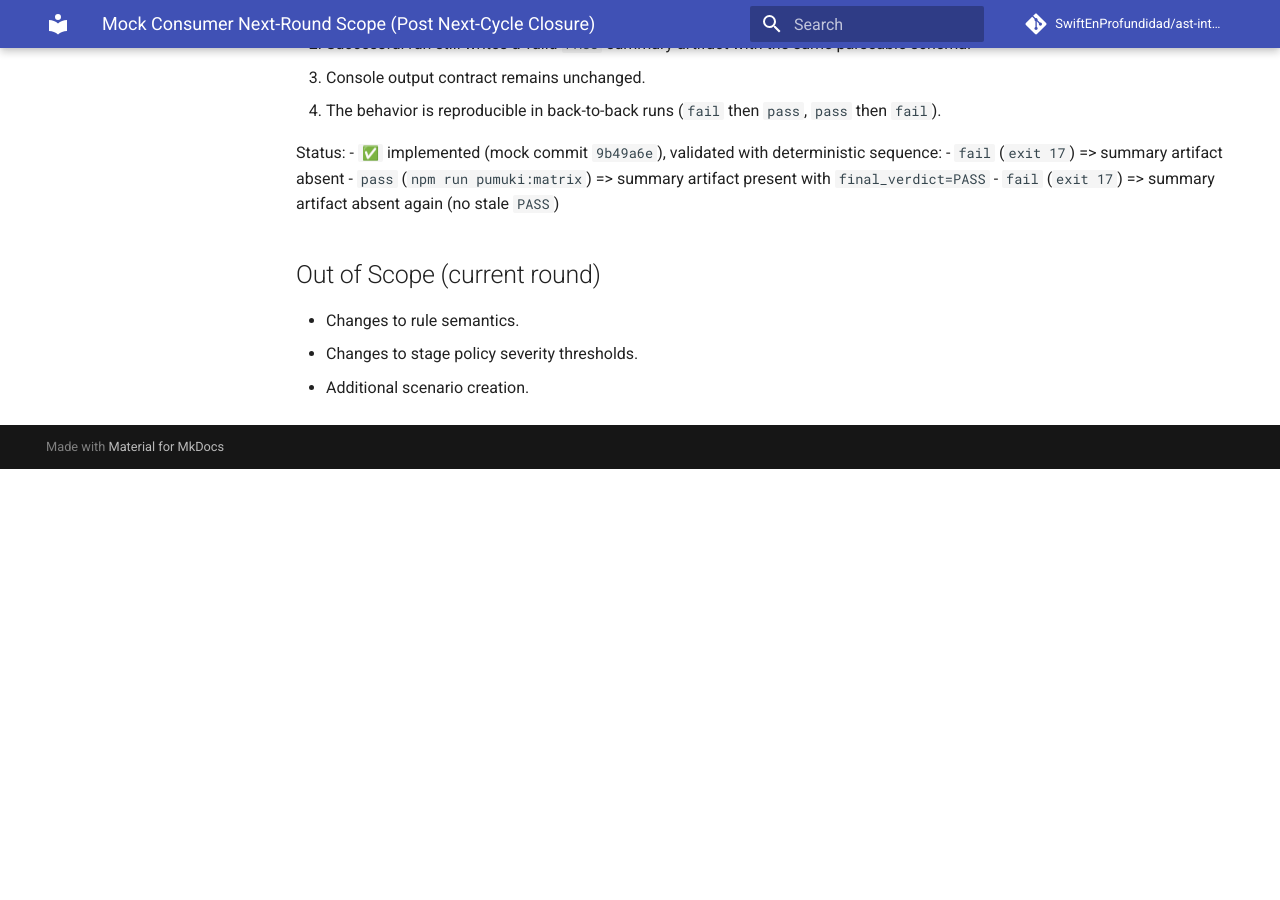
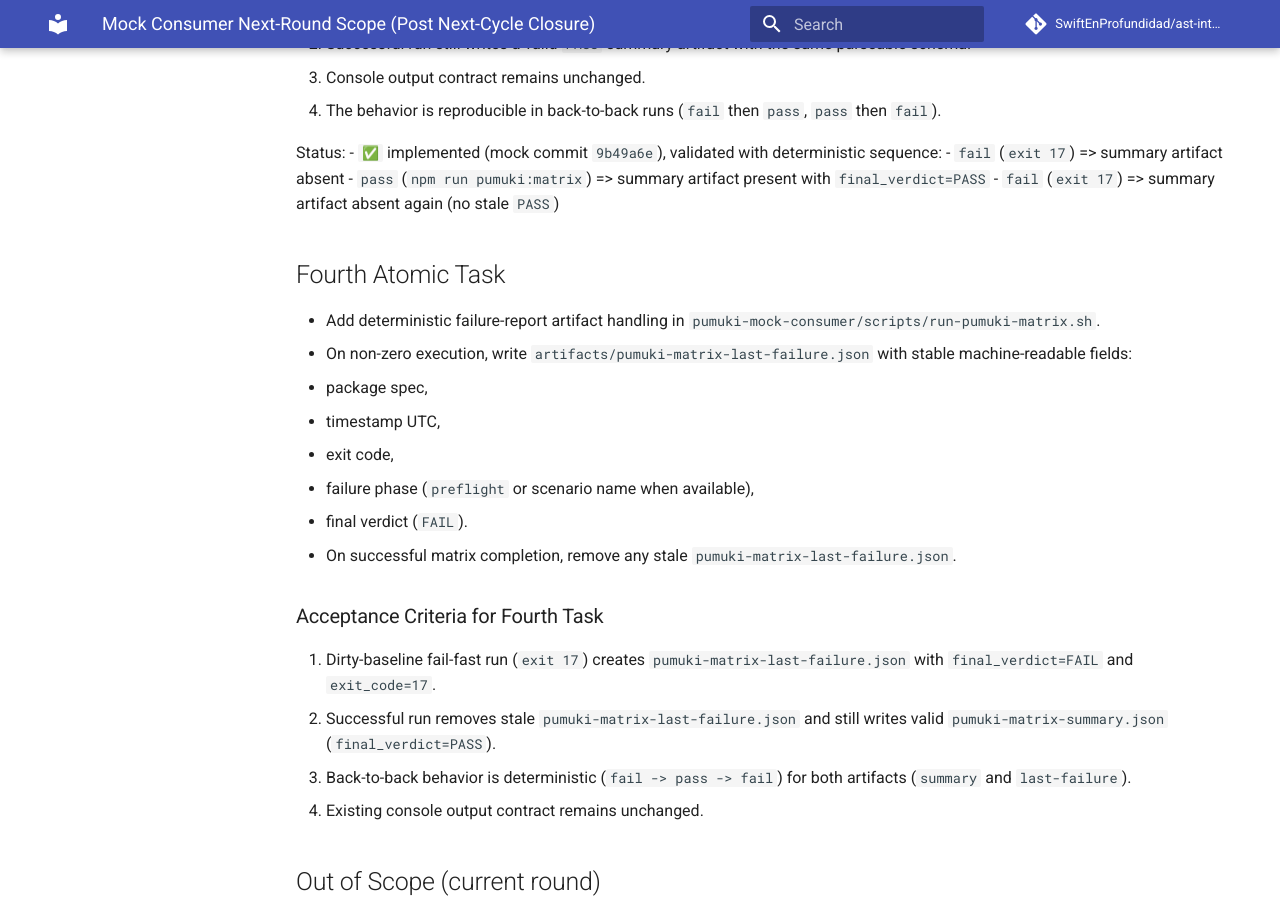
Before and after one commit to SwiftEnProfundidad/ast-intelligence-hooks, an MkDocs documentation site: the page built from docs/validation/mock-consumer-next-round-scope.md, in a window 1280 px wide and 900 px high, scrolled down 1844 px. Built offline with MkDocs 1.6.1 and Material for MkDocs 9.7.7, drawn with Linux system fonts in a browser that asks for light colours; comment, search, counter and statistics services are not loaded; before the commit the page ends 2313 px from its top, so only the background shows below that.

Commit message:
docs(validation): define task 4 for deterministic failure artifact

```diff
--- a/docs/validation/mock-consumer-next-round-scope.md
+++ b/docs/validation/mock-consumer-next-round-scope.md
@@ -64,6 +64,24 @@ Status:
   - `pass` (`npm run pumuki:matrix`) => summary artifact present with `final_verdict=PASS`
   - `fail` (`exit 17`) => summary artifact absent again (no stale `PASS`)
 
+## Fourth Atomic Task
+
+- Add deterministic failure-report artifact handling in `pumuki-mock-consumer/scripts/run-pumuki-matrix.sh`.
+- On non-zero execution, write `artifacts/pumuki-matrix-last-failure.json` with stable machine-readable fields:
+  - package spec,
+  - timestamp UTC,
+  - exit code,
+  - failure phase (`preflight` or scenario name when available),
+  - final verdict (`FAIL`).
+- On successful matrix completion, remove any stale `pumuki-matrix-last-failure.json`.
+
+### Acceptance Criteria for Fourth Task
+
+1. Dirty-baseline fail-fast run (`exit 17`) creates `pumuki-matrix-last-failure.json` with `final_verdict=FAIL` and `exit_code=17`.
+2. Successful run removes stale `pumuki-matrix-last-failure.json` and still writes valid `pumuki-matrix-summary.json` (`final_verdict=PASS`).
+3. Back-to-back behavior is deterministic (`fail -> pass -> fail`) for both artifacts (`summary` and `last-failure`).
+4. Existing console output contract remains unchanged.
+
 ## Out of Scope (current round)
 
 - Changes to rule semantics.
```
Also changed, not shown: docs/REFRACTOR_PROGRESS.md (+3 -1 lines).
